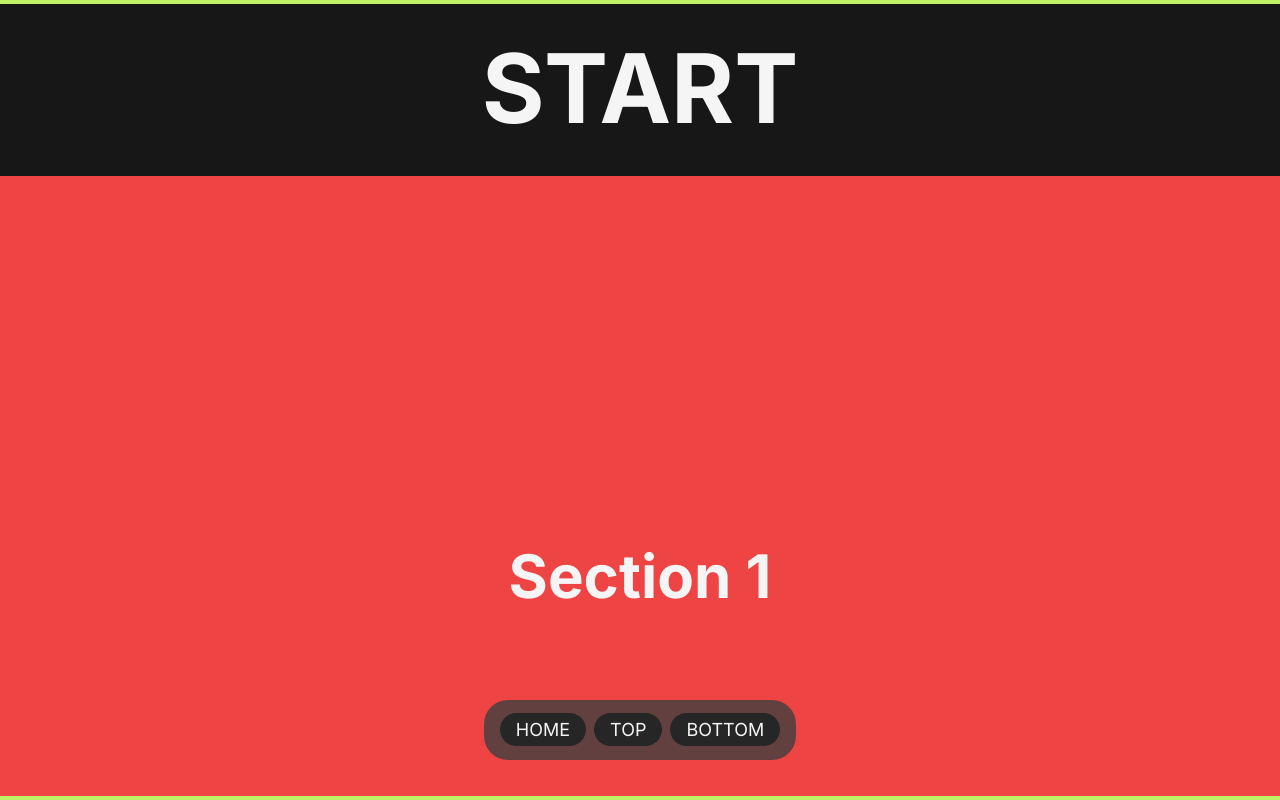
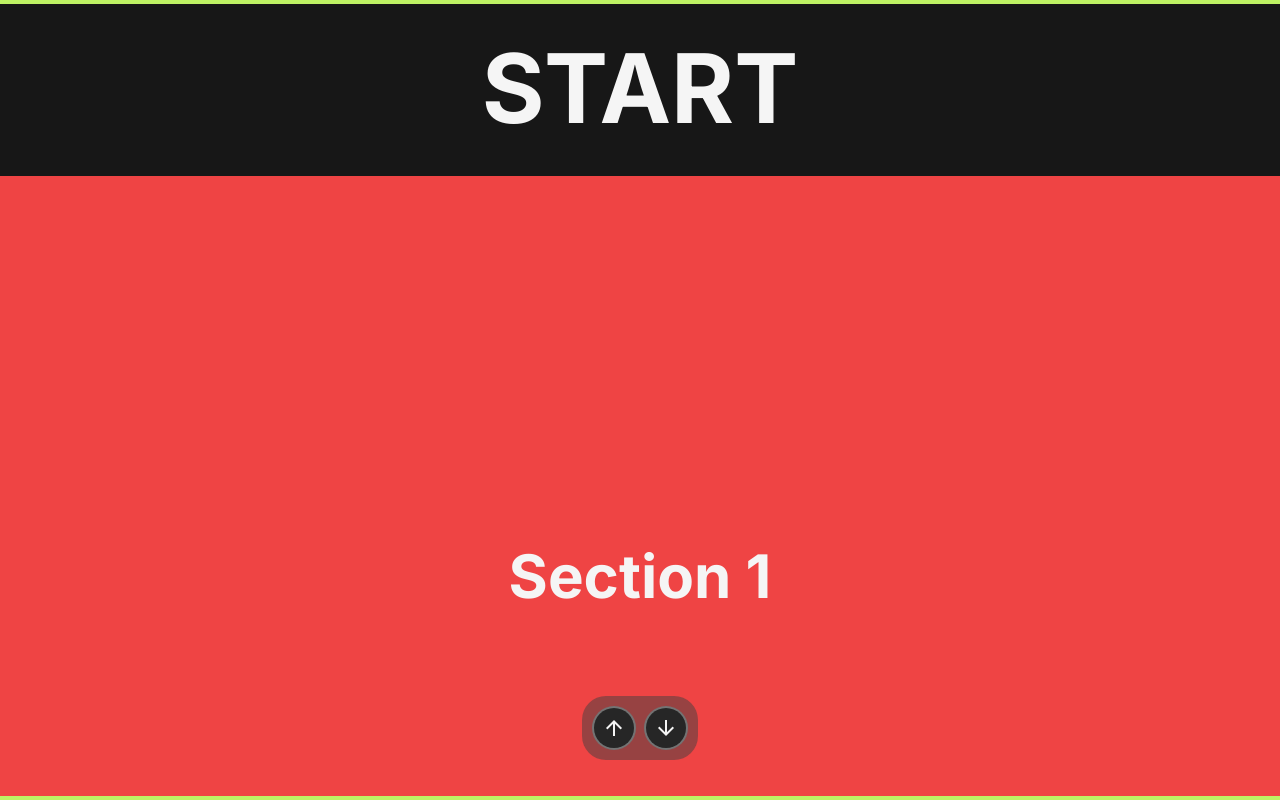
Before and after one commit to Torvec/framer-animation-tests, a React (Vite) app: page / in a window 1280 px wide. Shown: the top 800 px of the page. Built offline with nearby package versions, Linux system fonts and the light colour scheme.

Commit message:
Modify nav and readme

```diff
--- a/index.html
+++ b/index.html
@@ -9,6 +9,7 @@
       href="https://fonts.googleapis.com/css2?family=Inter:wght@100..900&display=swap"
       rel="stylesheet"
     />
+    <link rel="stylesheet" href="https://fonts.googleapis.com/css2?family=Material+Symbols+Outlined:opsz,wght,FILL,GRAD@24,400,0,0" />
     <title>Framer Motion Animation Test</title>
   </head>
   <body>
--- a/src/index.css
+++ b/src/index.css
@@ -1,3 +1,11 @@
 @tailwind base;
 @tailwind components;
 @tailwind utilities;
+
+.material-symbols-outlined {
+  font-variation-settings:
+  'FILL' 0,
+  'wght' 400,
+  'GRAD' 0,
+  'opsz' 24
+}
--- a/src/layout/Navigation.tsx
+++ b/src/layout/Navigation.tsx
@@ -1,4 +1,4 @@
-import { Link } from "react-router-dom";
+// import { Link } from "react-router-dom";
 
 export default function Navigation() {
   function handleClickToLoc(loc: string | undefined) {
@@ -10,37 +10,38 @@ export default function Navigation() {
   }
 
   return (
-    <nav className="fixed bottom-10 z-10 w-full uppercase text-lg">
-      <div className="mx-auto bg-neutral-700 w-max rounded-3xl bg-opacity-80">
-        <ul className="flex justify-evenly gap-2 p-4">
-          <li>
+    <nav className="fixed bottom-10 z-10 w-full text-lg">
+      <div className="mx-auto bg-neutral-700 w-max rounded-3xl bg-opacity-50">
+        <ul className="flex justify-evenly gap-3 p-3">
+          {/* <li>
             <Link to="/" className="bg-neutral-800 py-1.5 px-4 rounded-full">
               Home
             </Link>
-          </li>
+          </li> */}
           <li>
-            <a
-              href=""
+            <button
               onClick={(e) => {
                 e.preventDefault();
                 handleClickToLoc("top");
               }}
-              className="bg-neutral-800 py-1.5 px-4 rounded-full"
             >
-              Top
-            </a>
+              <span className="material-symbols-outlined bg-neutral-800 p-2 rounded-full ring-2 ring-neutral-500">
+                arrow_upward
+              </span>
+            </button>
           </li>
           <li>
-            <a
-              href=""
+            <button
               onClick={(e) => {
                 e.preventDefault();
                 handleClickToLoc("bottom");
               }}
-              className="bg-neutral-800 py-1.5 px-4 rounded-full"
+              className=""
             >
-              Bottom
-            </a>
+              <span className="material-symbols-outlined bg-neutral-800 p-2 rounded-full ring-2 ring-neutral-500">
+                arrow_downward
+              </span>
+            </button>
           </li>
         </ul>
       </div>
```
Also changed, not shown: 1 other file (tests, documents, lock files or other folders).
